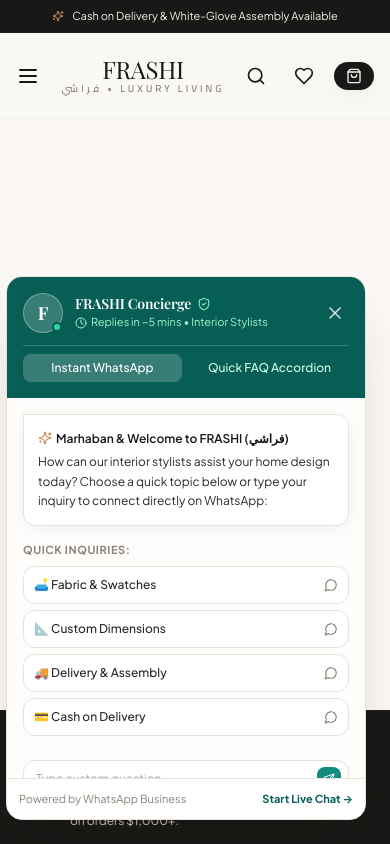
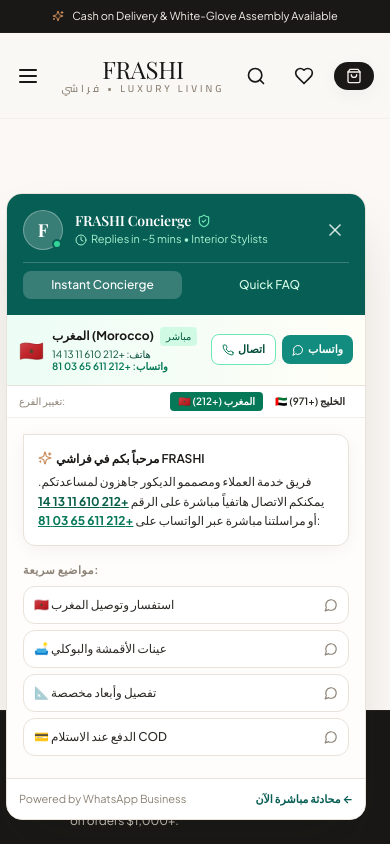
Before and after one commit to aragragk1-eng/frashi, a Next.js app: page /checkout in a window 390 px wide. Both pictures are taken after a click on the button "ONLINE". Shown: the top 844 px of the page. Built offline with nearby package versions, Linux system fonts and the light colour scheme; a web font is replaced by a local one.

Commit message:
feat: add Morocco phone and WhatsApp numbers

```diff
--- a/src/components/footer/Footer.tsx
+++ b/src/components/footer/Footer.tsx
@@ -10,6 +10,7 @@
   RotateCcw,
   Sparkles,
   Phone,
+  MessageCircle,
   MapPin,
   Clock,
   CheckCircle2
@@ -217,6 +218,16 @@
               <div>
                 <p className="font-semibold text-white flex items-center gap-1.5">
                   <MapPin className="w-3.5 h-3.5 text-frashi-amber" />
+                  <span>Casablanca Flagship • المغرب</span>
+                </p>
+                <p className="text-[11px] text-frashi-stone mt-0.5">
+                  Boulevard d&apos;Anfa, Casablanca, Maroc
+                </p>
+              </div>
+
+              <div>
+                <p className="font-semibold text-white flex items-center gap-1.5">
+                  <MapPin className="w-3.5 h-3.5 text-frashi-amber" />
                   <span>Dubai Flagship</span>
                 </p>
                 <p className="text-[11px] text-frashi-stone mt-0.5">
@@ -234,15 +245,27 @@
                 </p>
               </div>
 
-              <div className="pt-2 border-t border-frashi-charcoal/60 text-[11px]">
+              <div className="pt-2 border-t border-frashi-charcoal/60 text-[11px] space-y-1.5">
                 <p className="flex items-center gap-1 text-frashi-stone">
                   <Clock className="w-3 h-3" />
                   <span>Daily: 10:00 AM – 10:00 PM</span>
                 </p>
-                <p className="flex items-center gap-1 text-emerald-400 mt-1 font-semibold">
-                  <Phone className="w-3 h-3" />
-                  <span>WhatsApp: +971 50 888 9922</span>
-                </p>
+                <a
+                  href="tel:+212610111314"
+                  className="flex items-center gap-1.5 text-frashi-warmGray hover:text-white transition-colors"
+                >
+                  <Phone className="w-3 h-3 text-frashi-amber flex-shrink-0" />
+                  <span className="font-medium">مكالمات المغرب: +212 610 11 13 14</span>
+                </a>
+                <a
+                  href="https://wa.me/212611650381?text=Hello%20FRASHI!%20I%20have%20an%20inquiry."
+                  target="_blank"
+                  rel="noreferrer"
+                  className="flex items-center gap-1.5 text-emerald-400 hover:text-emerald-300 font-semibold transition-colors"
+                >
+                  <MessageCircle className="w-3 h-3 flex-shrink-0" />
+                  <span>WhatsApp المغرب: +212 611 65 03 81</span>
+                </a>
               </div>
             </div>
           </div>
--- a/src/components/support/FloatingWhatsAppWidget.tsx
+++ b/src/components/support/FloatingWhatsAppWidget.tsx
@@ -9,7 +9,8 @@
   ChevronDown,
   HelpCircle,
   Clock,
-  ShieldCheck
+  ShieldCheck,
+  Phone
 } from 'lucide-react';
 import { FAQ_ITEMS } from '@/data/products';
 
@@ -18,18 +19,40 @@
   const [activeTab, setActiveTab] = useState<'chat' | 'faq'>('chat');
   const [customMessage, setCustomMessage] = useState('');
   const [expandedFaq, setExpandedFaq] = useState<number | null>(null);
+  const [selectedBranch, setSelectedBranch] = useState<'morocco' | 'uae'>('morocco');
 
-  const phoneNumber = '971508889922'; // FRASHI WhatsApp Concierge
+  const branches = {
+    morocco: {
+      name: 'المغرب (Morocco)',
+      flag: '🇲🇦',
+      callPhone: '+212610111314',
+      callDisplay: '+212 610 11 13 14',
+      whatsappPhone: '212611650381',
+      whatsappDisplay: '+212 611 65 03 81',
+      city: 'Casablanca Concierge'
+    },
+    uae: {
+      name: 'الإمارات والخليج',
+      flag: '🇦🇪',
+      callPhone: '+97148889922',
+      callDisplay: '+971 4 888 9922',
+      whatsappPhone: '971508889922',
+      whatsappDisplay: '+971 50 888 9922',
+      city: 'Dubai Flagship'
+    }
+  };
+
+  const currentBranch = branches[selectedBranch];
 
   const quickPrompts = [
-    { title: '🛋️ Fabric & Swatches', text: 'Hello FRASHI! I would like to request physical fabric and bouclé samples for my home.' },
-    { title: '📐 Custom Dimensions', text: 'Hello FRASHI! I want to check custom dimensions and room layout for my space.' },
-    { title: '🚚 Delivery & Assembly', text: 'Hello FRASHI! I have a question about white-glove delivery scheduling and assembly.' },
-    { title: '💳 Cash on Delivery', text: 'Hello FRASHI! I want to confirm Cash on Delivery payment for my upcoming order.' },
+    { title: '🇲🇦 استفسار وتوصيل المغرب', text: 'السلام عليكم فريق FRASHI! أود الاستفسار عن تصاميم الأثاث ومواعيد التوصيل في المغرب.' },
+    { title: '🛋️ عينات الأقمشة والبوكلي', text: 'Hello FRASHI! I would like to request physical fabric and bouclé samples for my home.' },
+    { title: '📐 تفصيل وأبعاد مخصصة', text: 'Hello FRASHI! I want to check custom dimensions and room layout for my space.' },
+    { title: '💳 الدفع عند الاستلام COD', text: 'Hello FRASHI! I want to confirm Cash on Delivery payment for my upcoming order.' },
   ];
 
   const handleSendWhatsApp = (text: string) => {
-    const url = `https://wa.me/${phoneNumber}?text=${encodeURIComponent(text)}`;
+    const url = `https://wa.me/${currentBranch.whatsappPhone}?text=${encodeURIComponent(text)}`;
     window.open(url, '_blank', 'noopener,noreferrer');
   };
 
@@ -47,7 +70,7 @@
         <button
           onClick={() => setIsOpen(true)}
           className="group relative flex items-center gap-3 px-4 py-3 bg-[#128C7E] text-white rounded-full shadow-elevated hover:bg-[#075E54] transition-all duration-300 transform hover:scale-105"
-          aria-label="Open FRASHI WhatsApp Concierge"
+          aria-label="Open FRASHI WhatsApp & Phone Concierge"
         >
           {/* Pulsing indicator */}
           <span className="relative flex h-3 w-3">
@@ -58,9 +81,11 @@
           <MessageCircle className="w-6 h-6" />
 
           <div className="text-left hidden sm:block">
-            <span className="text-xs font-bold block leading-tight">FRASHI Concierge</span>
+            <span className="text-xs font-bold block leading-tight flex items-center gap-1">
+              FRASHI Concierge <span className="text-[11px]">🇲🇦</span>
+            </span>
             <span className="text-[10px] text-emerald-100 block leading-tight font-arabic">
-              تحدث معنا واتساب
+              واتساب: 0611650381 • هاتف: 0610111314
             </span>
           </div>
 
@@ -73,7 +98,7 @@
 
       {/* Expanded Luxury Chat & FAQ Card */}
       {isOpen && (
-        <div className="w-[360px] sm:w-[400px] bg-white rounded-2xl shadow-elevated border border-frashi-linen overflow-hidden animate-slide-up">
+        <div className="w-[360px] sm:w-[410px] bg-white rounded-2xl shadow-elevated border border-frashi-linen overflow-hidden animate-slide-up">
           {/* Header */}
           <div className="bg-[#075E54] text-white p-4">
             <div className="flex items-center justify-between">
@@ -111,7 +136,7 @@
                     : 'text-emerald-100 hover:bg-white/10'
                 }`}
               >
-                Instant WhatsApp
+                Instant Concierge
               </button>
               <button
                 onClick={() => setActiveTab('faq')}
@@ -121,30 +146,104 @@
                     : 'text-emerald-100 hover:bg-white/10'
                 }`}
               >
-                Quick FAQ Accordion
+                Quick FAQ
+              </button>
+            </div>
+          </div>
+
+          {/* Active Branch Direct Action Bar */}
+          <div className="p-3 bg-gradient-to-r from-emerald-50 to-amber-50/40 border-b border-frashi-linen flex items-center justify-between gap-2">
+            <div className="flex items-center gap-2">
+              <span className="text-xl">{currentBranch.flag}</span>
+              <div>
+                <div className="flex items-center gap-1.5">
+                  <span className="text-xs font-bold text-frashi-dark">{currentBranch.name}</span>
+                  <span className="text-[10px] px-1.5 py-0.5 rounded bg-emerald-100 text-emerald-800 font-medium">مباشر</span>
+                </div>
+                <div className="text-[10px] text-emerald-900 flex flex-col leading-tight mt-0.5">
+                  <span>هاتف: {currentBranch.callDisplay}</span>
+                  <span className="font-semibold text-emerald-700">واتساب: {currentBranch.whatsappDisplay}</span>
+                </div>
+              </div>
+            </div>
+
+            <div className="flex items-center gap-1.5">
+              <a
+                href={`tel:${currentBranch.callPhone}`}
+                className="px-2.5 py-1.5 bg-white hover:bg-emerald-50 text-emerald-900 border border-emerald-300 rounded-lg text-[11px] font-bold shadow-xs flex items-center gap-1 transition-all"
+                title="اتصال هاتفي مباشر"
+              >
+                <Phone className="w-3 h-3 text-emerald-700" />
+                <span>اتصال</span>
+              </a>
+              <a
+                href={`https://wa.me/${currentBranch.whatsappPhone}?text=Hello%20FRASHI!`}
+                target="_blank"
+                rel="noreferrer"
+                className="px-2.5 py-1.5 bg-[#128C7E] hover:bg-[#075E54] text-white rounded-lg text-[11px] font-bold shadow-xs flex items-center gap-1 transition-all"
+                title="محادثة واتساب"
+              >
+                <MessageCircle className="w-3 h-3" />
+                <span>واتساب</span>
+              </a>
+            </div>
+          </div>
+
+          {/* Branch Switcher Pill */}
+          <div className="px-3 py-1.5 bg-white border-b border-frashi-linen/60 flex items-center justify-between text-[11px]">
+            <span className="text-frashi-stone text-[10px]">تغيير الفرع:</span>
+            <div className="flex gap-1">
+              <button
+                type="button"
+                onClick={() => setSelectedBranch('morocco')}
+                className={`px-2 py-0.5 rounded text-[10px] font-semibold transition-colors ${
+                  selectedBranch === 'morocco'
+                    ? 'bg-emerald-700 text-white'
+                    : 'text-frashi-charcoal hover:bg-frashi-sand'
+                }`}
+              >
+                🇲🇦 المغرب (+212)
+              </button>
+              <button
+                type="button"
+                onClick={() => setSelectedBranch('uae')}
+                className={`px-2 py-0.5 rounded text-[10px] font-semibold transition-colors ${
+                  selectedBranch === 'uae'
+                    ? 'bg-emerald-700 text-white'
+                    : 'text-frashi-charcoal hover:bg-frashi-sand'
+                }`}
+              >
+                🇦🇪 الخليج (+971)
               </button>
             </div>
           </div>
 
           {/* Body Content */}
-          <div className="p-4 bg-frashi-cream/30 max-h-[380px] overflow-y-auto">
+          <div className="p-4 bg-frashi-cream/30 max-h-[360px] overflow-y-auto">
             {activeTab === 'chat' ? (
               <div className="space-y-4">
                 {/* Intro message bubble */}
                 <div className="bg-white p-3.5 rounded-xl rounded-tl-none border border-frashi-linen shadow-soft text-xs text-frashi-charcoal leading-relaxed">
                   <p className="font-semibold text-frashi-dark flex items-center gap-1 mb-1">
                     <Sparkles className="w-3.5 h-3.5 text-frashi-amber" />
-                    Marhaban & Welcome to FRASHI (فراشي)
+                    مرحباً بكم في فراشي FRASHI
                   </p>
                   <p>
-                    How can our interior stylists assist your home design today? Choose a quick topic below or type your inquiry to connect directly on WhatsApp:
+                    فريق خدمة العملاء ومصممو الديكور جاهزون لمساعدتكم. يمكنكم الاتصال هاتفياً مباشرة على الرقم{' '}
+                    <a href={`tel:${currentBranch.callPhone}`} className="font-bold text-emerald-800 underline">
+                      {currentBranch.callDisplay}
+                    </a>{' '}
+                    أو مراسلتنا مباشرة عبر الواتساب على{' '}
+                    <a href={`https://wa.me/${currentBranch.whatsappPhone}?text=Hello%20FRASHI!`} target="_blank" rel="noreferrer" className="font-bold text-emerald-700 underline">
+                      {currentBranch.whatsappDisplay}
+                    </a>:
                   </p>
                 </div>
 
                 {/* Quick Prompts */}
                 <div>
                   <p className="text-[11px] font-bold uppercase tracking-wider text-frashi-stone mb-2">
-                    Quick Inquiries:
+                    مواضيع سريعة:
                   </p>
                   <div className="space-y-1.5">
                     {quickPrompts.map((p, idx) => (
@@ -169,7 +268,7 @@
                       type="text"
                       value={customMessage}
                       onChange={(e) => setCustomMessage(e.target.value)}
-                      placeholder="Type custom question..."
+                      placeholder="اكتب رسالتك أو استفسارك هنا..."
                       className="w-full pl-3 pr-10 py-2.5 text-xs bg-white border border-frashi-linen rounded-xl focus:outline-none focus:border-emerald-600 text-frashi-dark"
                     />
                     <button
@@ -186,7 +285,7 @@
               /* Interactive FAQ Accordion */
               <div className="space-y-2">
                 <p className="text-[11px] font-bold uppercase tracking-wider text-frashi-stone mb-2">
-                  Frequently Asked Questions:
+                  الأسئلة الشائعة FAQ:
                 </p>
                 {FAQ_ITEMS.map((faq, index) => {
                   const isExpanded = expandedFaq === index;
@@ -225,10 +324,10 @@
           <div className="p-3 bg-white border-t border-frashi-linen flex items-center justify-between text-[11px] text-frashi-stone">
             <span>Powered by WhatsApp Business</span>
             <button
-              onClick={() => handleSendWhatsApp('Hello FRASHI! I would like to speak to an interior styling specialist.')}
+              onClick={() => handleSendWhatsApp('السلام عليكم FRASHI، أريد التحدث مع مصمم ديكور.')}
               className="text-[#075E54] font-bold hover:underline"
             >
-              Start Live Chat →
+              محادثة مباشرة الآن ←
             </button>
           </div>
         </div>
--- a/src/context/CartContext.tsx
+++ b/src/context/CartContext.tsx
@@ -217,7 +217,7 @@
     phone: string;
     paymentMethod: string;
   }) => {
-    const phoneNumber = '971508889922'; // FRASHI Official Concierge
+    const phoneNumber = '212611650381'; // FRASHI Morocco WhatsApp Concierge
     const date = new Date().toLocaleDateString('en-GB');
 
     let msg = `*FRASHI (فراشي) Luxury Order Request*\n`;
```
